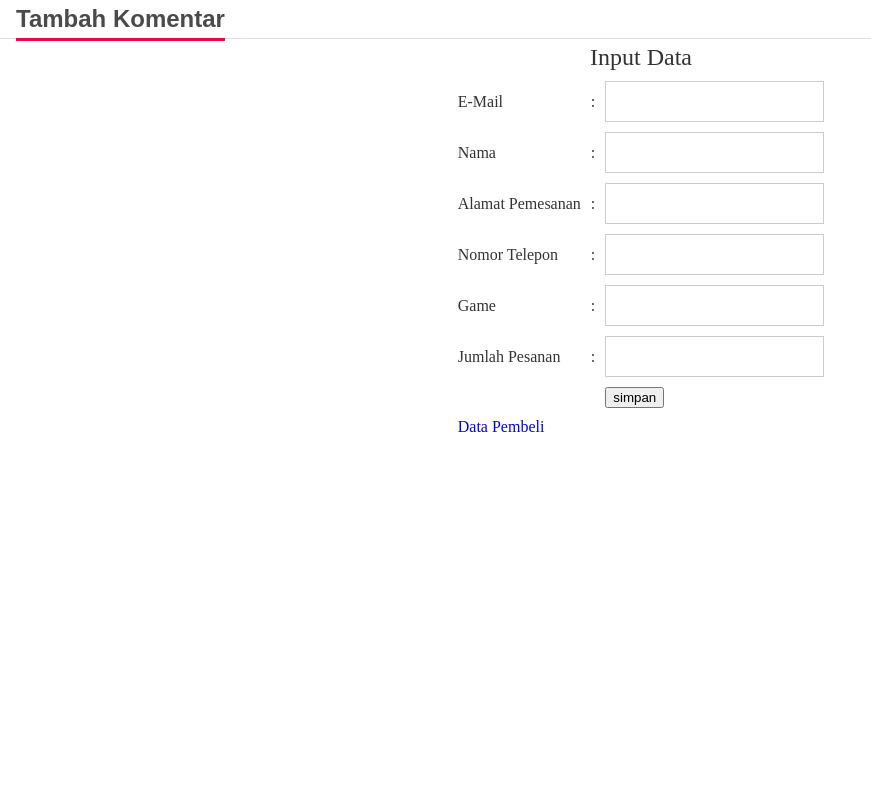
After one commit to MJosua/Project-Sisdat, a PHP site: page /admin3.php in a window 1280 px wide. The commit adds this page. Shown: the whole page, without its empty margins (0-871 px from the left). Run offline with PHP 8.4, Linux system fonts and the light colour scheme; some libraries are stand-ins or nearby versions.

Commit message:
Update Add Komentar

```diff
--- a/sisdat/DataRM.php
+++ b/sisdat/DataRM.php
@@ -58,7 +58,7 @@ echo header("location:index.php");
 			<a href="#"><h3>FAQ</h3></a>
 			<hr class="line">
 			<h2 style="padding-left:15; color: White;"><i style="color: red;" class="fas fa-map-marker-alt"></i> UAS SISDAT</h2>
-<h3><p ><font size="4">Yosua Gultom 140810170038<br>Husein Irfan 1408101700</p></font>
+<h3><p ><font size="4">Yosua Gultom 140810170038<br>Husein Irfan 140810170035<br>Raihan Muhammad Aditia 140810170032</p></font>
 			<hr class="lineShading">
 			</div>
 		</div>
--- /dev/null
+++ b/sisdat/admin3.php
@@ -0,0 +1,82 @@
+<html>
+	<head>
+		<title> Info Kontrakan GG</title>
+		<link href="css/style.css" rel="stylesheet">
+		<link rel="stylesheet" href="https://use.fontawesome.com/releases/v5.5.0/css/all.css" integrity="sha384-B4dIYHKNBt8Bc12p+WXckhzcICo0wtJAoU8YZTY5qE0Id1GSseTk6S+L3BlXeVIU" crossorigin="anonymous">
+	<?php
+	require_once('config.php');
+
+
+
+?>
+<script>
+    function submitForm(action)
+    {
+        document.getElementByClass('login').action = action;
+        document.getElementByClass('login').submit();
+    }
+</script>
+	</head>
+
+<body style="margin:0;">
+
+
+		<div class="container">
+		 <h2 class="title"><span>Tambah Komentar</span></h2>
+				<form  method="post" name="" action="proses_input.php" enctype="multipart/form-data">
+<table border=0 align="center" cellpadding=5 cellspacing=0>
+<tr>
+<td colspan=3><center><font size=5>Input Data </font></center></td>
+</tr>
+<tr>
+<td>E-Mail</td><td>:</td><td><input type="text" name="email"></td>
+</tr>
+<tr>
+<td>Nama</td><td>:</td><td><input type="text" name="nama"></td>
+</tr>
+<tr>
+<td>Alamat Pemesanan</td><td>:</td><td><input type="text" name="alamat"></td>
+</tr>
+<tr>
+<td>Nomor Telepon</td><td>:</td><td><input type="text" name="nomorhp"></td>
+</tr>
+<tr>
+<td>Game</td><td>:</td><td><input type="text" name="idgame"></td>
+</tr>
+<tr>
+<td>Jumlah Pesanan</td><td>:</td><td><input type="text" name="jumlah"></td>
+</tr>
+
+</tr>
+<tr>
+<td colspan=2>&nbsp;</td>
+<td><input type="submit" name="submit" value="simpan"></td>
+</tr>
+<tr>
+<td colspan=3><a href="./datapembeli.php">Data Pembeli</a></td>
+</tr>
+
+</table>
+</form>
+
+		</div>
+</body>
+
+<script>
+window.onscroll = function() {scrollFunction()};
+
+function scrollFunction() {
+    if (document.body.scrollTop > 500 || document.documentElement.scrollTop > 500) {
+        document.getElementById("myBtn").style.display = "block";
+    } else {
+        document.getElementById("myBtn").style.display = "none";
+    }
+}
+
+
+function topFunction() {
+    document.body.scrollTop = 0;
+    document.documentElement.scrollTop = 0;
+}
+</script>
+</html>
--- a/sisdat/register.php
+++ b/sisdat/register.php
@@ -49,7 +49,7 @@ if(isset($_SESSION["username"])){
 			<a href="#"><h3>FAQ</h3></a>
 			<hr class="line">
 			<h2 style="padding-left:15; color: White;"><i style="color: red;" class="fas fa-map-marker-alt"></i> UAS SISDAT</h2>
-<h3><p ><font size="4">Yosua Gultom 140810170038<br>Husein Irfan 1408101700</p></font>
+<h3><p ><font size="4">Yosua Gultom 140810170038<br>Husein Irfan 140810170035<br>Raihan Muhammad Aditia 140810170032</p></font>
 			<hr class="lineShading">
 			</div>
 		</div>
```
